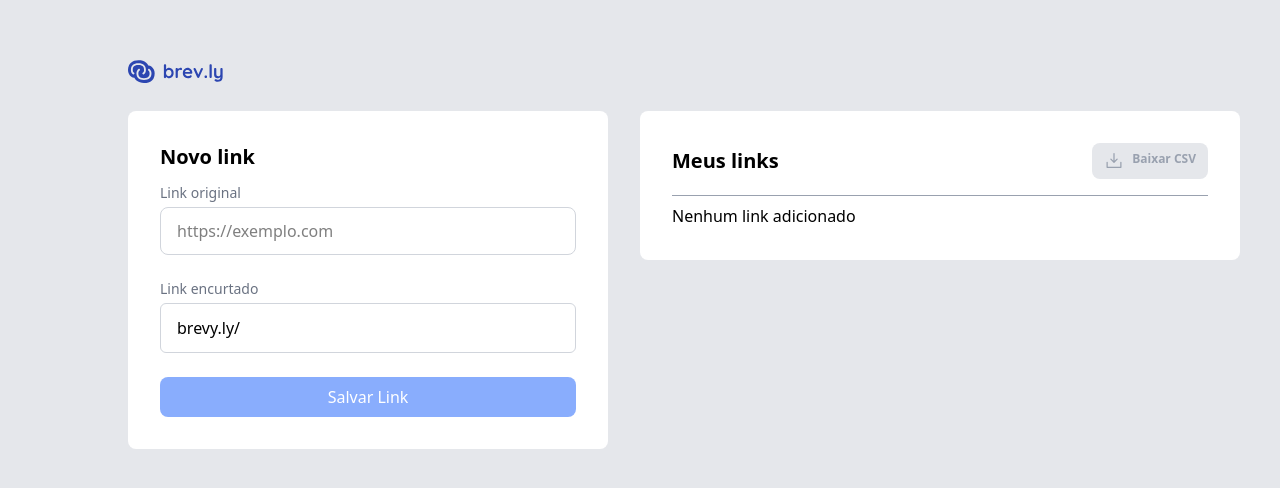
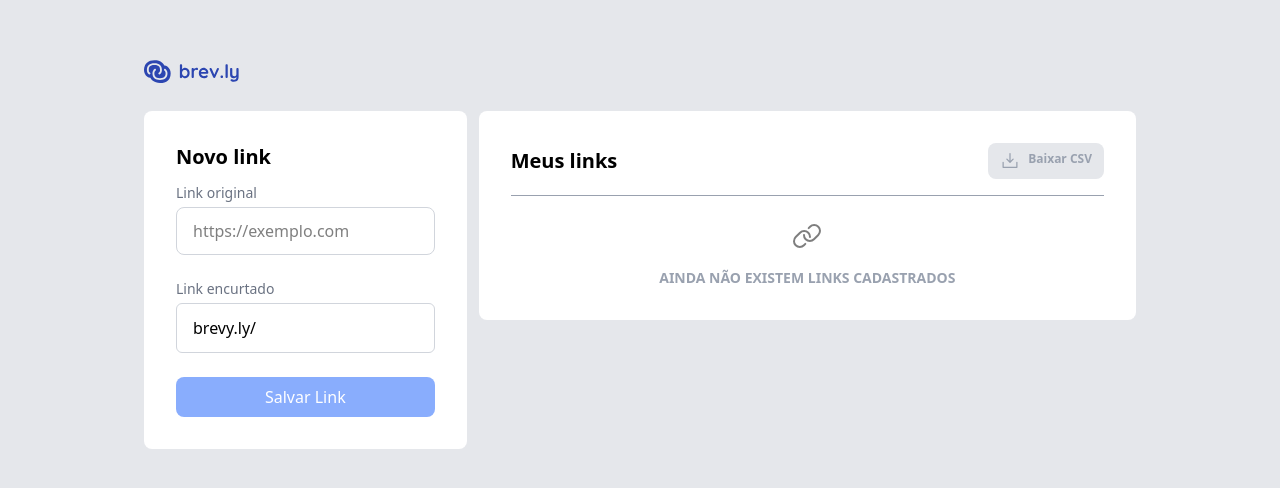
Before and after one commit to GustavoJorgge/brevly-ftr, a React (Vite) app in the folder front-end/: page / in a window 1280 px wide. Shown: the part 146-634 px from the top of the page. Built offline with nearby package versions, Linux system fonts and the light colour scheme.

Commit message:
ajuste responsividade

```diff
--- a/front-end/src/app.tsx
+++ b/front-end/src/app.tsx
@@ -8,7 +8,7 @@ const queryClient = new QueryClient();
 
 export function App() {
   return (
-    <main className="h-dvh flex flex-col items-center justify-center p-10">
+    <main className="h-dvh flex flex-col items-center justify-center p-10 overflow-auto">
       <QueryClientProvider client={queryClient}>
         <BrowserRouter>
           <Routes>
--- a/front-end/src/components/link-list-unique.tsx
+++ b/front-end/src/components/link-list-unique.tsx
@@ -32,12 +32,12 @@ export function LinkUnique({ link, linkId }: LinkUniqueProps) {
   }
 
   return (
-    <div className="p-2 rounded-lg flex gap-4 overflow-hidden items-center justify-between">
+    <div className="p-1 rounded-lg flex gap-4 items-center">
       <Toaster richColors position="bottom-right" />
-      <div className="flex flex-col gap-1">
+      <div className="flex flex-col gap-1 overflow-hidden flex-1">
         <a
           href={`${link.shortUrl}`}
-          className="text-xs text-[18px] text-blue-900 font-medium flex items-center gap-1 hover:underline"
+          className="text-xs text-[18px] text-blue-900 font-medium hover:underline"
         >
           {window.location.origin}/{link.shortUrl}
         </a>
--- a/front-end/src/components/link-list.tsx
+++ b/front-end/src/components/link-list.tsx
@@ -1,6 +1,7 @@
 import { useLink } from "../store/link";
 import { LinkListHeader } from "./link-list-header";
 import { LinkUnique } from "./link-list-unique";
+import linkIcon from "../../public/icons/link.svg";
 
 export function LinkList() {
   const { links } = useLink();
@@ -10,11 +11,20 @@ export function LinkList() {
   const isLinkListEmpty = links.size == 0;
 
   return (
-    <div className="bg-white w-[600px] rounded-lg p-8 flex flex-col gap-2">
+    <div className="bg-white w-full rounded-lg p-8 flex flex-col gap-2">
       <LinkListHeader />
 
       {isLinkListEmpty ? (
-        <span>Nenhum link adicionado</span>
+        <div className="flex flex-col items-center gap-4">
+          <img
+            src={linkIcon}
+            alt="Link icon"
+            className="mt-4 w-8 h-8 grayscale opacity-50"
+          />
+          <span className="text-sm text-gray-400 font-semibold">
+            AINDA NÃO EXISTEM LINKS CADASTRADOS
+          </span>
+        </div>
       ) : (
         <div className="flex flex-col">
           {Array.from(links.entries()).map(([linkId, link]) => (
--- a/front-end/src/pages/home.tsx
+++ b/front-end/src/pages/home.tsx
@@ -5,19 +5,19 @@ import { Logo } from "../shared/logo";
 export function Home() {
   return (
     <div className="flex flex-col h-dvh w-full items-center justify-around">
-      <div className="max-w-5xl mx-auto">
+      <div className="max-w-5xl mx-auto w-full px-4">
         <div className="mb-7">
           <a href="/" title="brev.ly">
             <Logo />
           </a>
         </div>
 
-        <div className="grid lg:grid-cols-2 item">
-          <div className="">
+        <div className="grid grid-cols-1 md:grid-cols-2 lg:grid-cols-3 gap-3">
+          <div className="md:col-span-1">
             <LinkForm />
           </div>
 
-          <div className="w-full">
+          <div className="md:col-span-1 lg:col-span-2">
             <LinkList />
           </div>
         </div>
```
Also changed, not shown: front-end/public/icons/link.svg (added).
